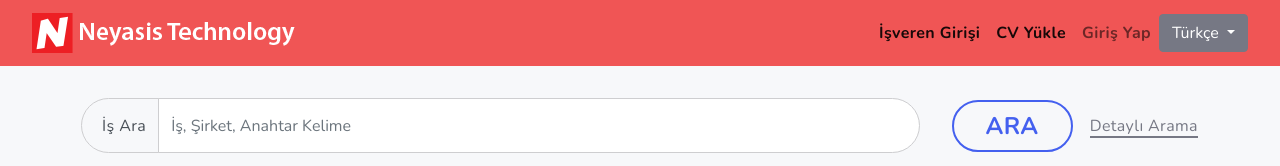
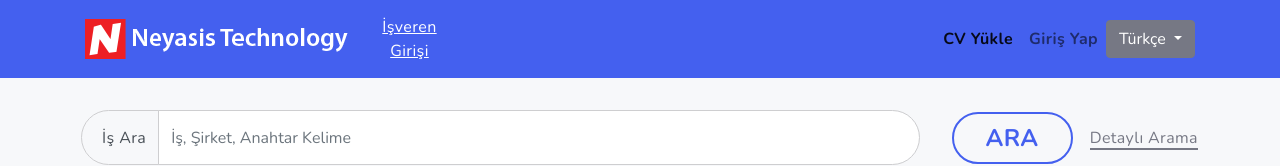
Before and after one commit to alptekinenes/Neyasis, a website: page src/pages/index.html in a window 1280 px wide. Shown: the top 166 px of the page. Drawn offline with nearby package versions, Linux system fonts and the light colour scheme; files that its build step writes are made by us from their sources; some icons are missing; files whose address does not match are found by name; a web font is replaced by a local one.

Commit message:
header changes

```diff
--- a/src/assets/js/main.js
+++ b/src/assets/js/main.js
@@ -1,13 +1,13 @@
 "use strict";
 
-$(document).ready(function () {
-  $("body").autoPadding({
-    source: $(".js-header"),
-  });
-  //removeIf(production)
-  console.log("document ready");
-  //endRemoveIf(production)
-});
+// $(document).ready(function () {
+//   $("body").autoPadding({
+//     source: $(".js-header"),
+//   });
+//   //removeIf(production)
+//   // console.log("document ready");
+//   //endRemoveIf(production)
+// });
 
 $(document).ready(function () {
   var tooltipTriggerList = [].slice.call(
@@ -16,4 +16,5 @@ $(document).ready(function () {
   var tooltipList = tooltipTriggerList.map(function (tooltipTriggerEl) {
     return new bootstrap.Tooltip(tooltipTriggerEl);
   });
+
 });
--- a/src/layouts/default.html
+++ b/src/layouts/default.html
@@ -20,7 +20,9 @@
 </head>
 
 <body>
-    {{> navigation}}
+    <div class="container-fluid bg-primary">
+        {{> navigation}}
+    </div>
     <main role="main">
         {{> search-job-bar}}
         {{> job-list}}
--- a/src/partials/navigation.html
+++ b/src/partials/navigation.html
@@ -1,19 +1,18 @@
-<nav class="navbar navbar-expand-lg navbar-light bg-danger ">
-    <!-- fixed-top js-header -->
+<div class="container p-0">
+   <div class="row">
+    <nav class="navbar navbar-expand-lg navbar-light ">
+
         <a class="navbar-brand font-weight-bolder mr-3" href="index.html">
             <img src="assets/img/neyasis-technology.png" alt="Company Logo">
-
         </a>
-
+        <a class="btn btn-link w-auto text-white" href="index.html">İşveren Girişi</a>
         <button class="navbar-light navbar-toggler" type="button" data-toggle="collapse" data-target="#navbars-default"
             aria-controls="navbars-default" aria-expanded="false" aria-label="Toggle navigation">
             <span class="navbar-toggler-icon"></span>
         </button>
         <div class="collapse navbar-collapse" id="navbars-default">
             <ul class="navbar-nav ml-auto align-items-center">
-            <li class="nav-item">
-                <a class="nav-link active" href="index.html">İşveren Girişi</a>
-            </li>
+
                 <li class="nav-item">
                     <a class="nav-link active" href="index.html">CV Yükle</a>
                 </li>
@@ -27,7 +26,6 @@
                     </button>
                     <div class="dropdown-menu dropdown-menu-right" aria-labelledby="triggerId">
                         <a class="dropdown-item" href="#">EN</a>
-
                         <h6 class="dropdown-header">Language Selection</h6>
                         <a class="dropdown-item" href="#">RU</a>
                         <div class="dropdown-divider"></div>
@@ -37,3 +35,5 @@
             </ul>
         </div>
     </nav>
+   </div>
+</div>
```
Also changed, not shown: dist/assets/js/main.js, dist/index.html. Lines whose indentation alone changed are shown as unchanged.
